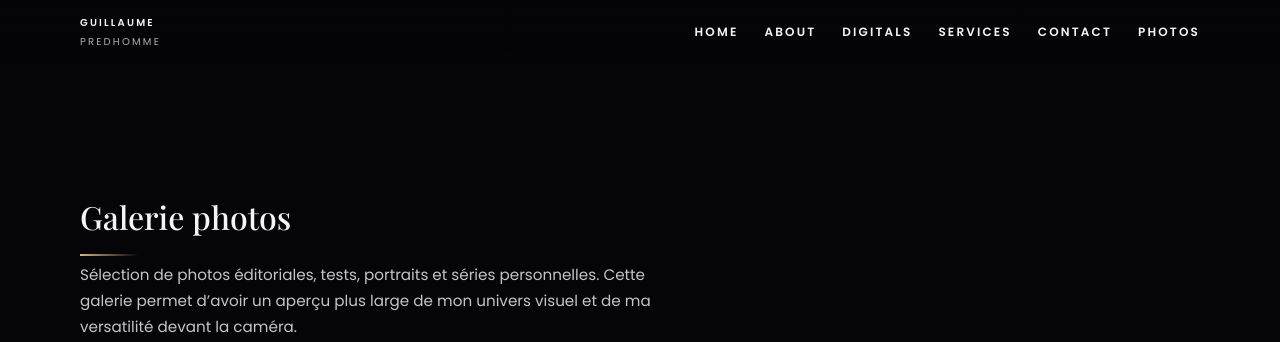
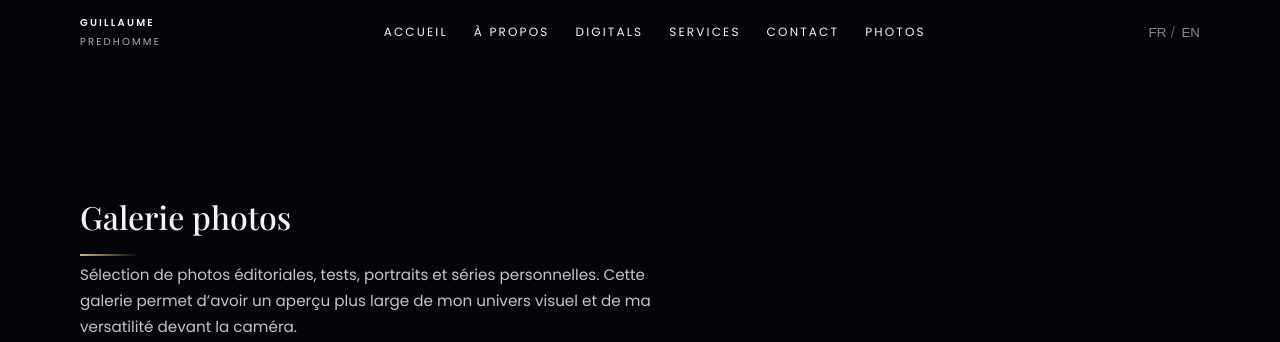
Before and after one commit to Gui0001/Model, a website: page photos.html in a window 1280 px wide. Shown: the top 342 px of the page. Drawn offline with nearby package versions, Linux system fonts and the light colour scheme.

Commit message:
Update photos.html

```diff
--- a/photos.html
+++ b/photos.html
@@ -36,7 +36,7 @@
         <i class="fas fa-angle-up"></i>
     </div>
 
-    <!-- NAVBAR (cohérente avec l’index) -->
+    <!-- NAVBAR (cohérente avec l’index, maintenant traduisible) -->
     <nav class="navbar">
         <div class="max-width nav-inner">
             <div class="logo">
@@ -44,13 +44,57 @@
                 <span class="logo-sub">Predhomme</span>
             </div>
             <ul class="menu">
-                <li><a href="index.html#home" class="menu-btn"><strong>Home</strong></a></li>
-                <li><a href="index.html#about" class="menu-btn"><strong>About</strong></a></li>
-                <li><a href="index.html#digitals" class="menu-btn"><strong>Digitals</strong></a></li>
-                <li><a href="index.html#services" class="menu-btn"><strong>Services</strong></a></li>
-                <li><a href="index.html#contact" class="menu-btn"><strong>Contact</strong></a></li>
-                <li><a href="#photos" class="menu-btn"><strong>Photos</strong></a></li>
+                <li>
+                    <a href="index.html#home" class="menu-btn"
+                       data-fr="Accueil"
+                       data-en="Home">
+                        Accueil
+                    </a>
+                </li>
+                <li>
+                    <a href="index.html#about" class="menu-btn"
+                       data-fr="À propos"
+                       data-en="About">
+                        À propos
+                    </a>
+                </li>
+                <li>
+                    <a href="index.html#digitals" class="menu-btn"
+                       data-fr="Digitals"
+                       data-en="Digitals">
+                        Digitals
+                    </a>
+                </li>
+                <li>
+                    <a href="index.html#services" class="menu-btn"
+                       data-fr="Services"
+                       data-en="Services">
+                        Services
+                    </a>
+                </li>
+                <li>
+                    <a href="index.html#contact" class="menu-btn"
+                       data-fr="Contact"
+                       data-en="Contact">
+                        Contact
+                    </a>
+                </li>
+                <li>
+                    <a href="#photos" class="menu-btn"
+                       data-fr="Photos"
+                       data-en="Gallery">
+                        Photos
+                    </a>
+                </li>
             </ul>
+
+            <!-- Switch de langue -->
+            <div class="lang-switch">
+                <button class="lang-btn" data-lang="fr">FR</button>
+                <span class="lang-separator">/</span>
+                <button class="lang-btn" data-lang="en">EN</button>
+            </div>
+
             <div class="menu-btn burger">
                 <i class="fas fa-bars"></i>
             </div>
@@ -61,30 +105,23 @@
         <section class="photos-section" id="photos">
             <div class="max-width">
                 <header class="photos-header">
-                    <h1 class="title">Galerie photos</h1>
-                    <p class="photos-intro">
+                    <h1 class="title"
+                        data-fr="Galerie photos"
+                        data-en="Photo gallery">
+                        Galerie photos
+                    </h1>
+                    <p class="photos-intro"
+                       data-fr="Sélection de photos éditoriales, tests, portraits et séries personnelles. Cette galerie permet d’avoir un aperçu plus large de mon univers visuel et de ma versatilité devant la caméra."
+                       data-en="Selection of editorial images, tests, portraits and personal series. This gallery offers a broader view of my visual universe and my versatility in front of the camera.">
                         Sélection de photos éditoriales, tests, portraits et séries personnelles.
                         Cette galerie permet d’avoir un aperçu plus large de mon univers visuel et de ma versatilité devant la caméra.
                     </p>
                 </header>
 
-                <!--
-                    IMPORTANT :
-                    La grille ci-dessous utilise la classe "gallery photos-gallery".
-                    Tu peux juste remplacer les src="..." par tes nouveaux fichiers.
-
-                    Pour t’y retrouver :
-                    - Série 1 : par exemple shooting récent / mood principal
-                    - Série 2 : autre ambiance (rooftop, studio, noir & blanc, etc.)
-                    - Tu peux réorganiser l’ordre des photos par série.
-                -->
-
+                <!-- GALERIE PHOTOS : tes images, inchangées -->
                 <div class="gallery photos-gallery">
 
-                    <!-- SÉRIE 1 — Ex : Série forte / récente (tu peux adapter) -->
-                    <!-- Plan plutôt serré / portrait mode -->
-
-
+                    <!-- SÉRIE 1 — Ex : Série forte / récente -->
                     <img src="_DSC6941.jpg" alt="Série 1 - Photo 2">
                     <img src="_DSC6930-2.jpg" alt="Série 1 - Photo 2">
                     <img src="_DSC6919.jpg" alt="Série 1 - Photo 2">
@@ -98,57 +135,23 @@
                     <img src="_DSC6751.jpg" alt="Série 1 - Photo 2">
                     <img src="_DSC6753.jpg" alt="Série 1 - Photo 2">
 
-                    <!-- Portrait ou plan américain de la même série -->
-
-
-
+                    <!-- Autres photos / séries (exactement celles que tu avais) -->
                     <img src="photo157.jpg" alt="Série 1 - Photo 3">
                     <img src="Photo07.1.jpg" alt="Série 1 - Photo 4">
-                     <img src="photo17.jpg" alt="Série 5 - Photo 1">
+                    <img src="photo17.jpg" alt="Série 5 - Photo 1">
                     <img src="Photo122.jpg" alt="Série 7 - Photo 3">
 
+                    <img src="Photo121.jpg" alt="Série 6 - Photo 2">
 
-
-
-
-
-
-
-
-
-
-
-
-                    <!-- SÉRIE 2 — Portraits et gros plans -->
-                    <!-- Portrait éditorial / gros plan visage -->
-                    <img src="Photo121.jpg" alt="Série 6 - Photo 2">
-                    <!-- Variation du même set (format PNG) -->
-
-
-                    <!-- SÉRIE 3 — Looks plus casual / extérieur -->
                     <img src="photo13.jpg" alt="Série 3 - Photo 1">
 
-                    <!-- SÉRIE 4 — Série en PNG (peut-être autre shoot) -->
                     <img src="163.png" alt="Série 4 - Photo 1">
                     <img src="167.png" alt="Série 4 - Photo 3">
                     <img src="168.png" alt="Série 4 - Photo 4">
 
-                    <!-- SÉRIE 5 — Portraits / ambiance plus posée -->
                     <img src="photo12.1.jpg" alt="Série 5 - Photo 3">
 
-                    <!-- SÉRIE 6 — Série type lifestyle / réseaux sociaux -->
-
-
-                    <!-- SÉRIE 7 — Derniers clichés ou favoris -->
-
-
-                    <!--
-                        Tu peux :
-                        - supprimer des images que tu ne veux plus,
-                        - en ajouter d’autres en copiant la structure :
-                          <img src="nom-de-ton-fichier.jpg" alt="Série X - Photo Y">
-                        - réorganiser les séries selon l’importance de chaque shooting.
-                    -->
+                    <!-- Tu peux ensuite continuer à ajouter / retirer des <img> comme tu veux -->
                 </div>
             </div>
         </section>
@@ -157,7 +160,11 @@
     <footer class="site-footer">
         <div class="max-width footer-inner">
             <span>© <span id="year"></span> Guillaume Predhomme</span>
-            <span>Portfolio mannequin · usage professionnel</span>
+            <span
+                data-fr="Portfolio mannequin · usage professionnel"
+                data-en="Model portfolio · professional use">
+                Portfolio mannequin · usage professionnel
+            </span>
         </div>
     </footer>
 </body>
```
